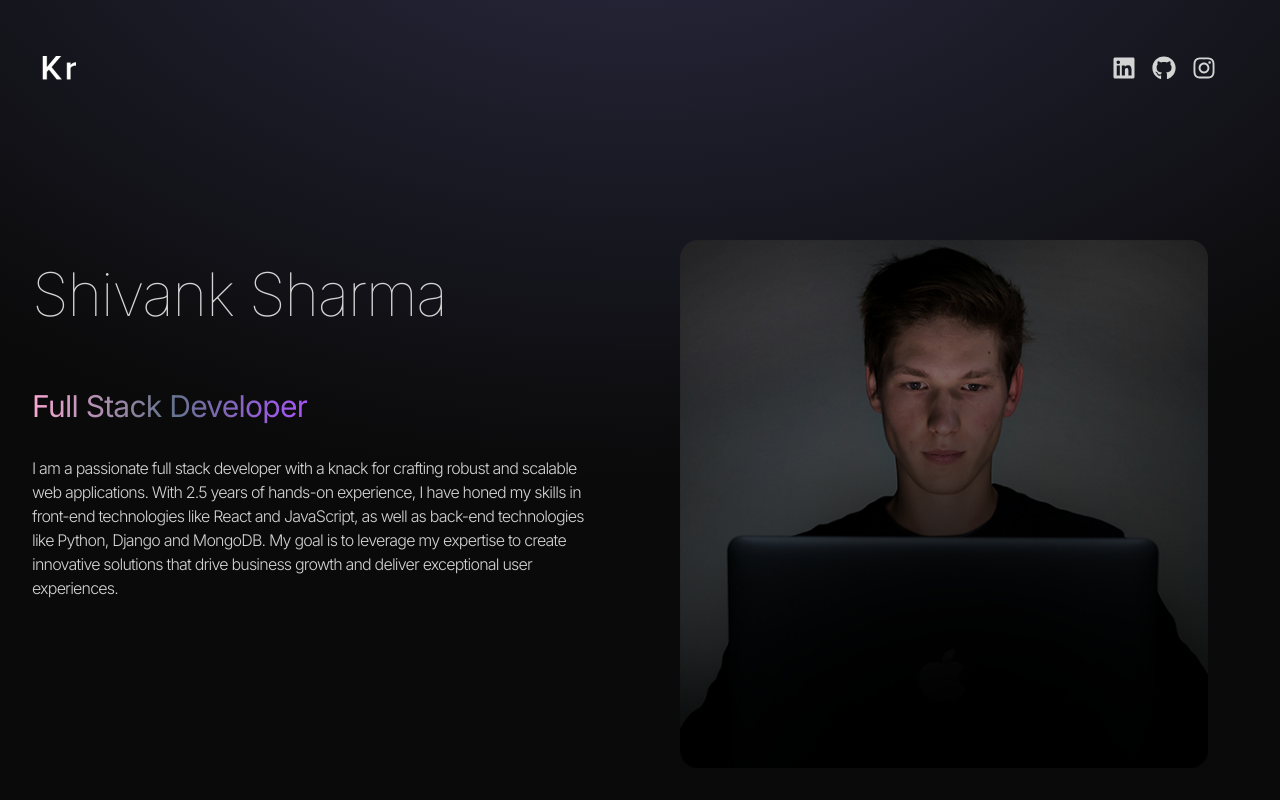
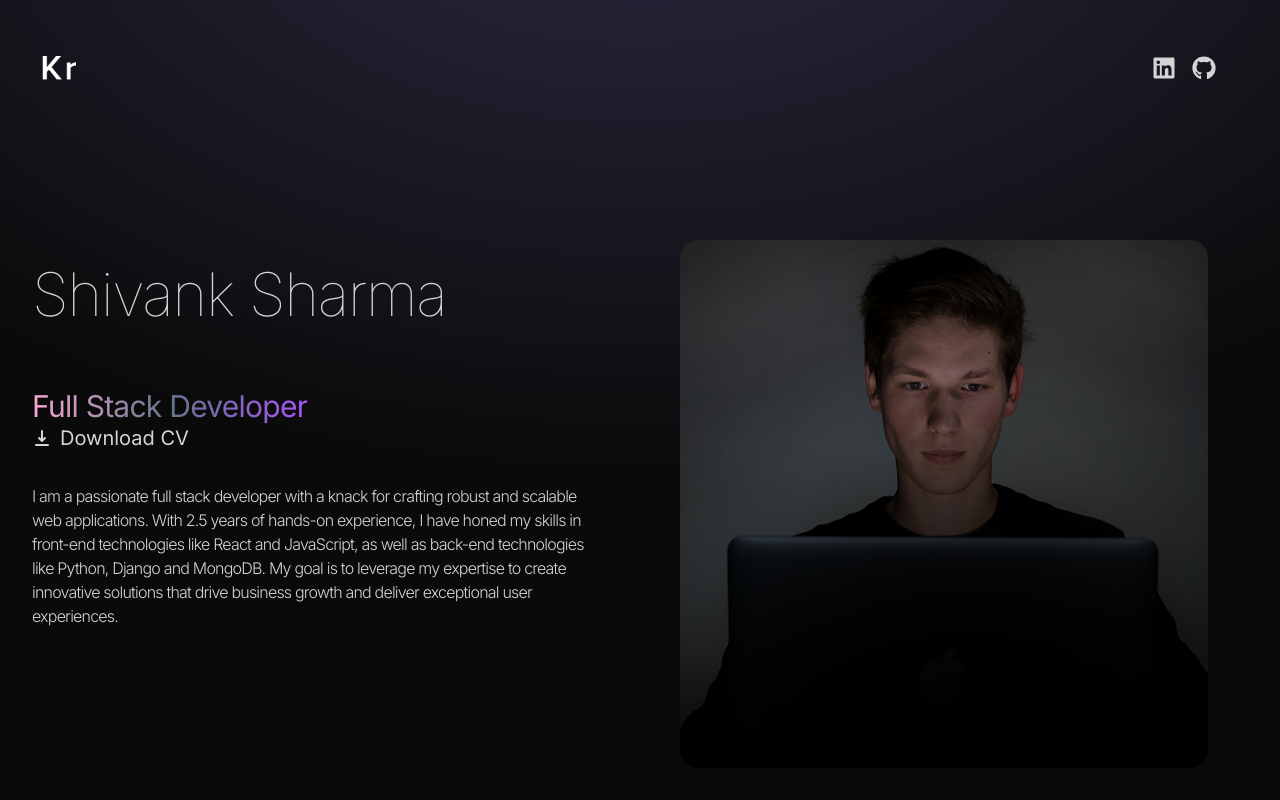
Before and after one commit to shivank13/MyPortfolio, a React (Create React App) app: page / in a window 1280 px wide. Shown: the top 800 px of the page. Built offline with nearby package versions, Linux system fonts and the light colour scheme.

Commit message:
Added download cv functionality

```diff
--- a/src/components/Hero.jsx
+++ b/src/components/Hero.jsx
@@ -2,6 +2,7 @@ import React from "react";
 import { HERO_CONTENT } from "../constants/data";
 import ProPic from "../assets/kevinRushProfile.png";
 import { motion } from "framer-motion";
+import { HiDownload } from "react-icons/hi";
 
 const container = (delay) => ({
   hidden: { x: -100, opacity: 0 },
@@ -36,11 +37,25 @@ const Hero = () => {
             >
               Full Stack Developer
             </motion.span>
+            <motion.div
+            variants={container(0.5)}
+            initial="hidden"
+            animate="visible">
+            <a
+              href="/ShivankSharma.pdf"
+              download="ShivankSharma_CV.pdf"
+              className="flex items-center"
+            >
+              <HiDownload className="mr-2 text-xl" />{" "}
+              <span className="text-xl">Download CV</span>
+            </a>
+            </motion.div>
             <motion.p
               variants={container(1)}
               initial="hidden"
               animate="visible"
-             className="my-2 max-w-xl py-6 font-light tracking-tighter">
+              className="my-2 max-w-xl py-6 font-light tracking-tighter"
+            >
               {HERO_CONTENT}
             </motion.p>
           </div>
@@ -48,10 +63,15 @@ const Hero = () => {
         <div className="w-full lg:w-1/2 lg:p-10">
           <div className="flex justify-center">
             <motion.img
-            initial={{x:100, opacity:0}}
-            animate={{x:0,opacity:1,
-            transition:{duration:1, delay:1}}}
-            src={ProPic} alt="SS" />
+              initial={{ x: 100, opacity: 0 }}
+              animate={{
+                x: 0,
+                opacity: 1,
+                transition: { duration: 1, delay: 1 },
+              }}
+              src={ProPic}
+              alt="SS"
+            />
           </div>
         </div>
       </div>
--- a/src/components/NavBar.jsx
+++ b/src/components/NavBar.jsx
@@ -1,21 +1,25 @@
-import React from 'react'
-import { FaLinkedin } from 'react-icons/fa'
-import { FaGithub } from 'react-icons/fa'
-import { FaInstagram } from 'react-icons/fa'
-import logo from '../assets/kevinRushLogo.png'
+import React from "react";
+import { FaLinkedin } from "react-icons/fa";
+import { FaGithub } from "react-icons/fa";
+import logo from "../assets/kevinRushLogo.png";
+import { HiDownload } from "react-icons/hi";
+
 const NavBar = () => {
   return (
-    <nav className='mb-16 flex items-center justify-between py-6'>
-      <div className='flex flex-shrink-0 items-center'>
-          <img className='mx-2 w-10' src={logo} alt="logo"/>
+    <nav className="mb-16 flex items-center justify-between py-6">
+      <div className="flex flex-shrink-0 items-center">
+        <img className="mx-2 w-10" src={logo} alt="logo" />
       </div>
-      <div className='m-8 flex items-center justify-center gap-4 text-2xl'>
-        <FaLinkedin/>
-        <FaGithub/>
-        <FaInstagram/>
+      <div className="m-8 flex items-center justify-center gap-4 text-2xl">
+        <a href="https://www.linkedin.com/in/shivank-sharma13">
+          <FaLinkedin />
+        </a>
+        <a href="https://www.github.com/shivank13">
+          <FaGithub />
+        </a>
       </div>
     </nav>
-  )
-}
+  );
+};
 
-export default NavBar
+export default NavBar;
```
Also changed, not shown: 1 other file (tests, documents, lock files or other folders). Lines whose indentation alone changed are shown as unchanged.
